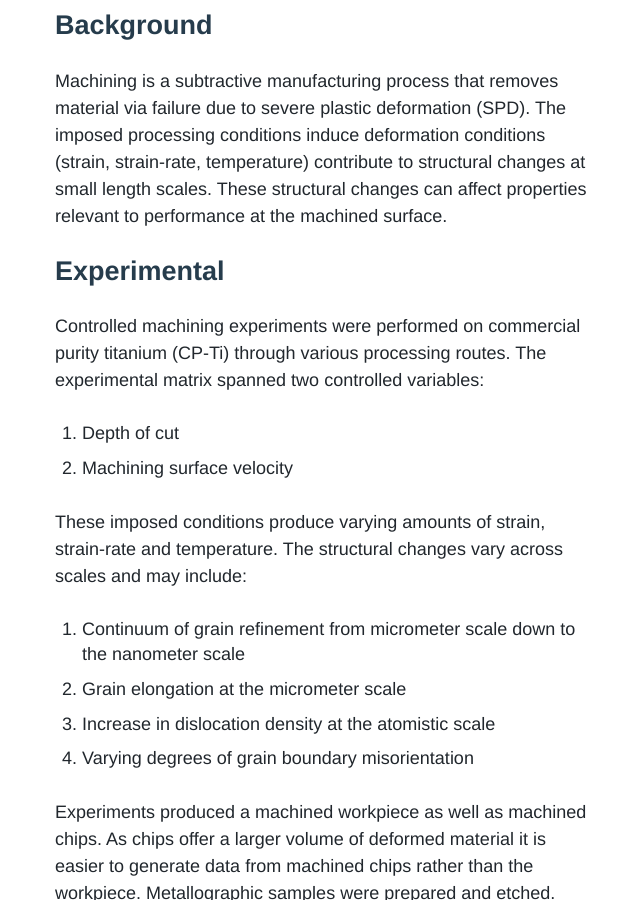
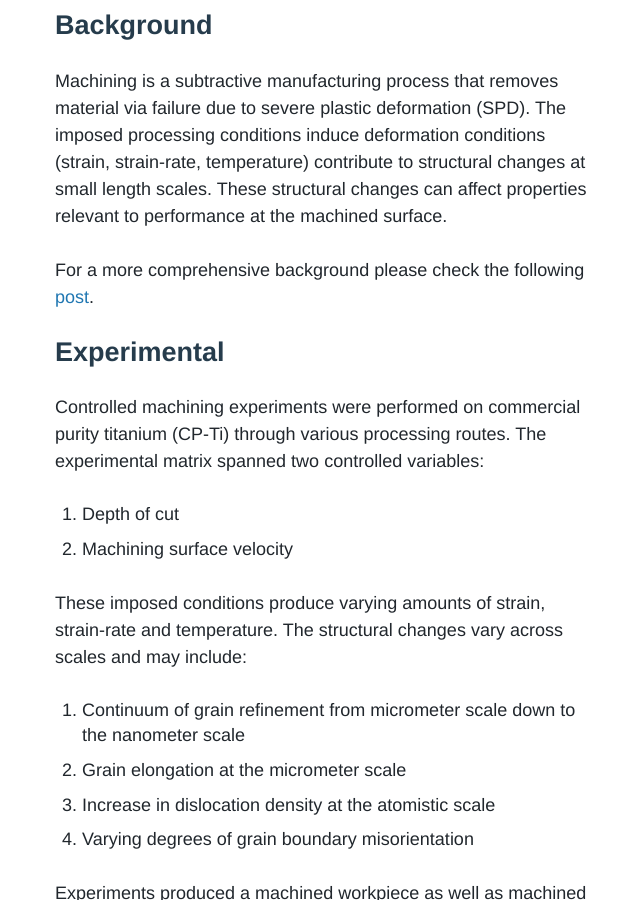
Before and after one commit to Materials-Informatics-Class-Fall2014/MIC-Machining-Gradients, a Jekyll site: the page built from index.md, in a window 1280 px wide and 900 px high, scrolled down 621 px. Shown: the whole window, without its empty margins (319-959 px from the left). Built offline with Jekyll 4.4.1, drawn with Linux system fonts in a browser that asks for light colours; nearby versions of some CDN libraries; some web fonts are replaced; comment, search, counter and statistics services are not loaded.

Commit message:
added link to background post

```diff
--- a/index.md
+++ b/index.md
@@ -6,6 +6,8 @@ title: Exploring Process Structure Linkages in Machining of Commercial Purity Ti
 
 ## Background
 Machining is a subtractive manufacturing process that removes material via failure due to severe plastic deformation (SPD). The imposed processing conditions induce deformation conditions (strain, strain-rate, temperature) contribute to structural changes at small length scales. These structural changes can affect properties relevant to performance at the machined surface.
+
+For a more comprehensive background please check the following [post](http://matinfteam4.github.io/blog/project-background/).
 
 ## Experimental
 
```
